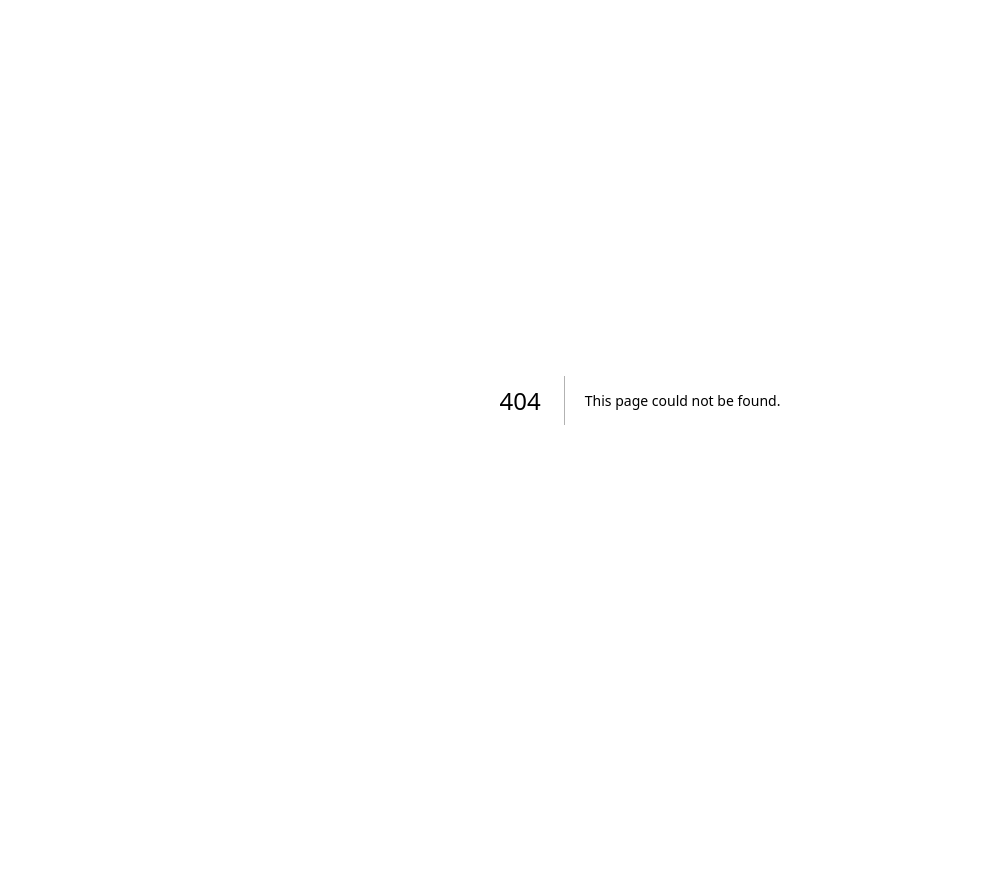
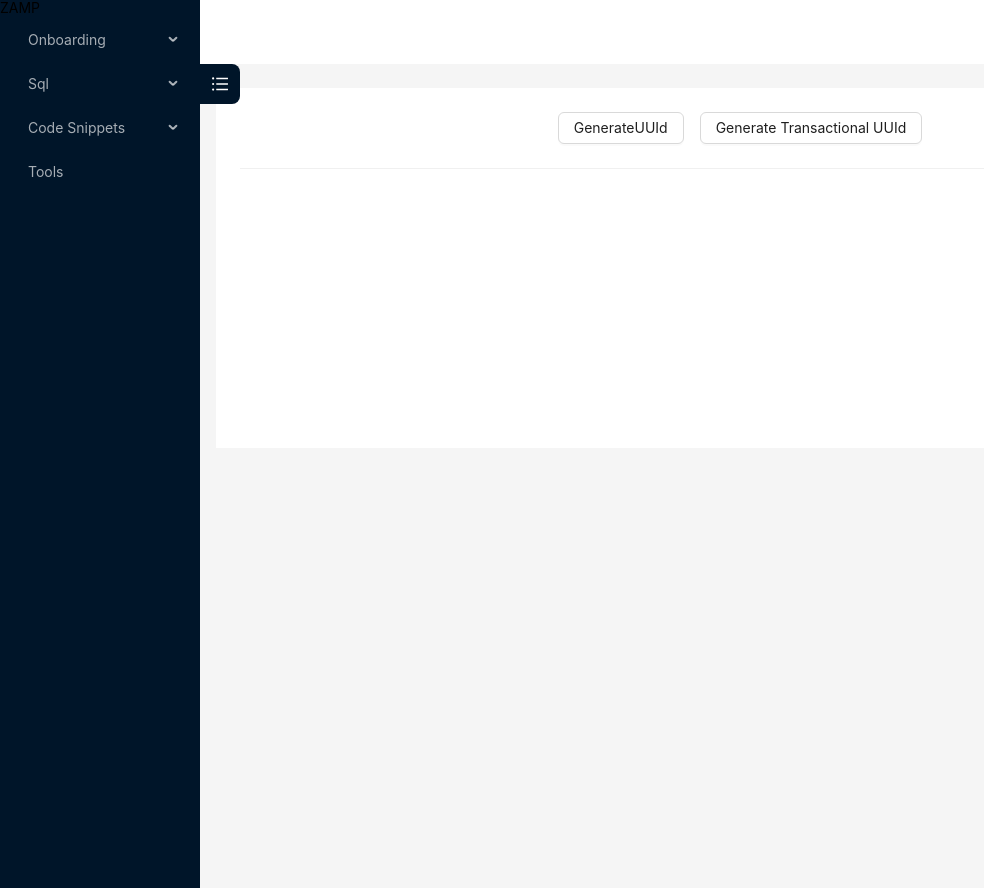
Before and after one commit to mybytecode/atomic-automate, a Next.js app: page /tools in a window 1280 px wide. Before the commit this address had no page. Shown: the whole page, without its empty margins (0-984 px from the left). Before the commit the page ends 800 px from the top, so only its background shows below. Built offline with nearby package versions, Linux system fonts and the light colour scheme.

Commit message:
uuid tools

```diff
--- a/package.json
+++ b/package.json
@@ -9,16 +9,18 @@
     "lint": "next lint"
   },
   "dependencies": {
+    "@ant-design/icons": "^5.1.4",
     "@types/node": "18.15.0",
     "@types/react": "18.0.28",
     "@types/react-dom": "18.0.11",
-    "antd": "^5.3.0",
+    "antd": "^5.7.3",
     "eslint": "8.35.0",
     "eslint-config-next": "13.2.4",
     "next": "13.2.4",
     "react": "18.2.0",
     "react-dom": "18.2.0",
     "react-json-formatter": "^0.4.0",
+    "short-uuid": "^4.2.2",
     "typescript": "4.9.5"
   }
 }
--- a/src/components/layout/layout.tsx
+++ b/src/components/layout/layout.tsx
@@ -5,23 +5,23 @@ import {
   DatabaseOutlined,
   CodepenOutlined
 } from '@ant-design/icons';
-import React, { use } from 'react';
-import { Router, useRouter } from 'next/router';
+import React from 'react';
+import { useRouter } from 'next/router';
 
 const { Sider, Content, Header } = Layout;
 
 type MenuItem = Required<MenuProps>['items'][number];
 
 const items: MenuItem[] = [
-  getItem('Onboarding', 'onboarding', <NodeIndexOutlined />, [
+  getItem('Onboarding', 'onboarding', null, [
     getItem('Corporate', '/'),
     getItem('Individual', 2),
   ]),
-  getItem('Sql', 'Sql', <DatabaseOutlined />, [
+  getItem('Sql', 'Sql', null, [
     getItem('BigQuery', 3),
     getItem('MEA', '/mea'),
   ]),
-  getItem('Code Snippets', 'code', <CodepenOutlined />, [
+  getItem('Code Snippets', 'code', null, [
     getItem('Package', 5),
     getItem('Service', 6),
     getItem('Schema', 7),
@@ -29,6 +29,7 @@ const items: MenuItem[] = [
     getItem('Repository', 7),
     getItem('Routes', 7),
   ]),
+  getItem('Tools', '/tools'),
 ];
 
 function getItem(
--- /dev/null
+++ b/src/pages/tools.tsx
@@ -0,0 +1,80 @@
+import { Button, Col, Divider, Input, Modal, Row, Typography, theme } from "antd";
+import { DashboardLayout } from "../components/layout/layout";
+import { useState } from "react";
+import { getTransactionalUuid, getUuid } from "../utils/uuid";
+
+
+export default function ToolsPage() {
+
+  const [uuid, setUUid] = useState<string[]>([]);
+  const [isModelVisibleForTransactionalUUID, setIsModelVisibleForTransactionalUUID] = useState(false);
+  const [isModelVisible, setIsModelVisible] = useState(false);
+  const [count, setCount] = useState(0)
+  const [prefix, setPrefix] = useState('')
+
+  const getTxnId = () => {
+    const ids = []
+    for (let i = 0; i < count; i++) {
+      ids.push(getTransactionalUuid(prefix));
+    }
+    setUUid(ids);
+    setIsModelVisibleForTransactionalUUID(false);
+  };
+
+  const getId = () => {
+    const ids = []
+    for (let i = 0; i < count; i++) {
+      ids.push(getUuid());
+    }
+    setUUid(ids);
+    setIsModelVisible(false);
+  }
+
+  const {
+    token: { colorBgContainer },
+  } = theme.useToken();
+
+  return <>
+    <Col span={24} style={{ padding: 24, minHeight: 360, background: colorBgContainer }}>
+      <Row justify='center' gutter={16}>
+        <Col>
+          <Button onClick={() => setIsModelVisible(true)}>GenerateUUId</Button>
+        </Col>
+        <Col>
+          <Button onClick={() => setIsModelVisibleForTransactionalUUID(true)}>Generate Transactional UUId</Button>
+        </Col>
+      </Row>
+      <Divider />
+      <Row justify='center'>
+        {uuid.map(id => <Col key={id} span={24}><Typography.Text copyable>{id}</Typography.Text></Col>)}
+      </Row>
+    </Col >
+    <Modal
+      open={isModelVisibleForTransactionalUUID}
+      onOk={() => getTxnId()}
+      closeIcon={null}
+      onCancel={() => setIsModelVisibleForTransactionalUUID(false)}
+    >
+      <Row justify='center' gutter={16}>
+        <Col>
+          <Input placeholder='Number of uuids to generate' onChange={(e) => { setCount(parseInt(e.target.value)) }} />
+        </Col>
+        <Col>
+          <Input placeholder='Prefix' onChange={(e) => setPrefix(e.target.value)} />
+        </Col>
+      </Row>
+    </Modal>
+    <Modal
+      open={isModelVisible}
+      onOk={() => getId()}
+      closeIcon={null}
+      onCancel={() => setIsModelVisible(false)}
+    >
+      <Row justify='center'>
+        <Input placeholder='Number of uuids to generate' onChange={(e) => { setCount(parseInt(e.target.value)) }} />
+      </Row>
+    </Modal>
+  </>;
+}
+
+ToolsPage.getLayout = (page: any) => <DashboardLayout >{page}</DashboardLayout>;
--- /dev/null
+++ b/src/utils/uuid.ts
@@ -0,0 +1,21 @@
+import shortuuid from 'short-uuid';
+
+export function getTransactionalUuid(prefixText: string): string {
+  const delimiter: string = "_";
+  const randomId: string = shortuuid.generate();
+  const now: Date = new Date();
+  const month: number = now.getMonth() + 1;
+  const day: number = now.getDate();
+  const uuid: string = `${prefixText}${delimiter}${randomId}${delimiter}${month.toString().padStart(2, '0')}${delimiter}${day.toString().padStart(2, '0')}`;
+  return uuid;
+}
+
+export function getUuid(): string {
+  const delimiter: string = "_";
+  const randomId: string = shortuuid.generate();
+  const now: Date = new Date();
+  const month: number = now.getMonth() + 1;
+  const day: number = now.getDate();
+  const uuid: string = `${randomId}${delimiter}${month.toString().padStart(2, '0')}${delimiter}${day.toString().padStart(2, '0')}`;
+  return uuid;
+}
```
Also changed, not shown: src/pages/mea.tsx (+32 -2 lines), 1 other file (tests, documents, lock files or other folders).
